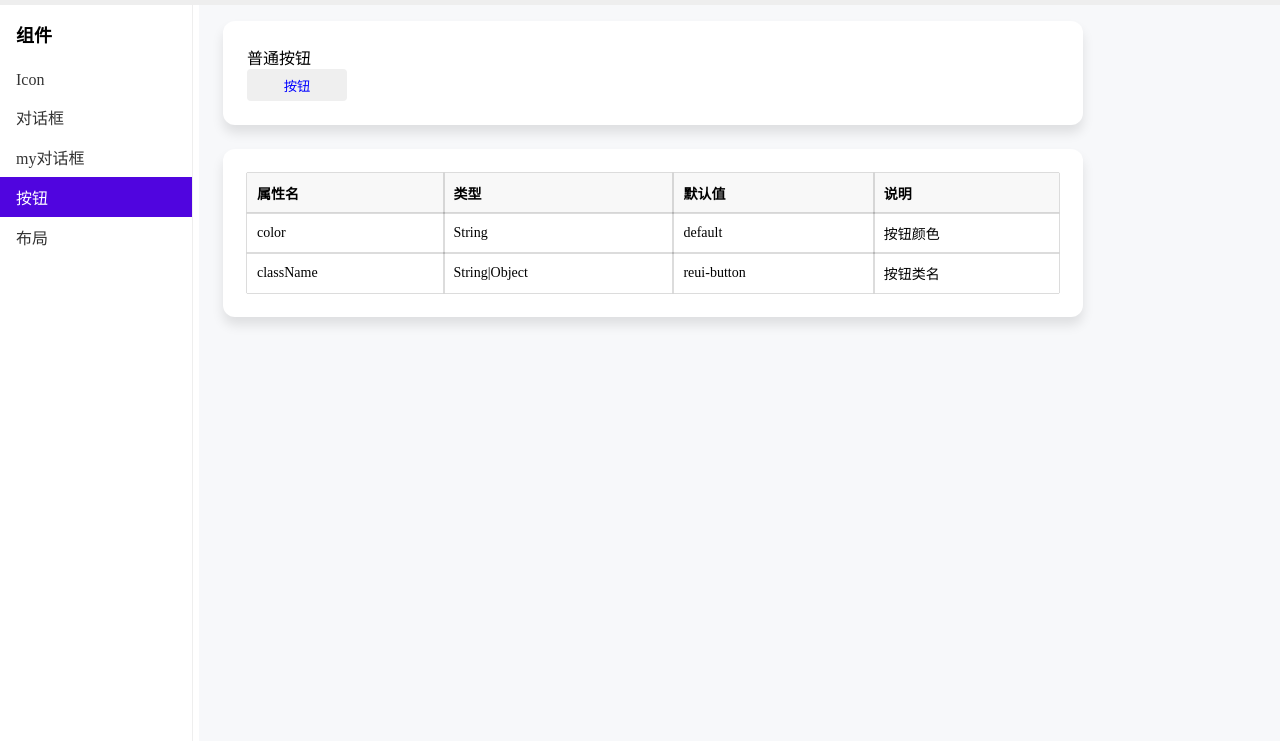
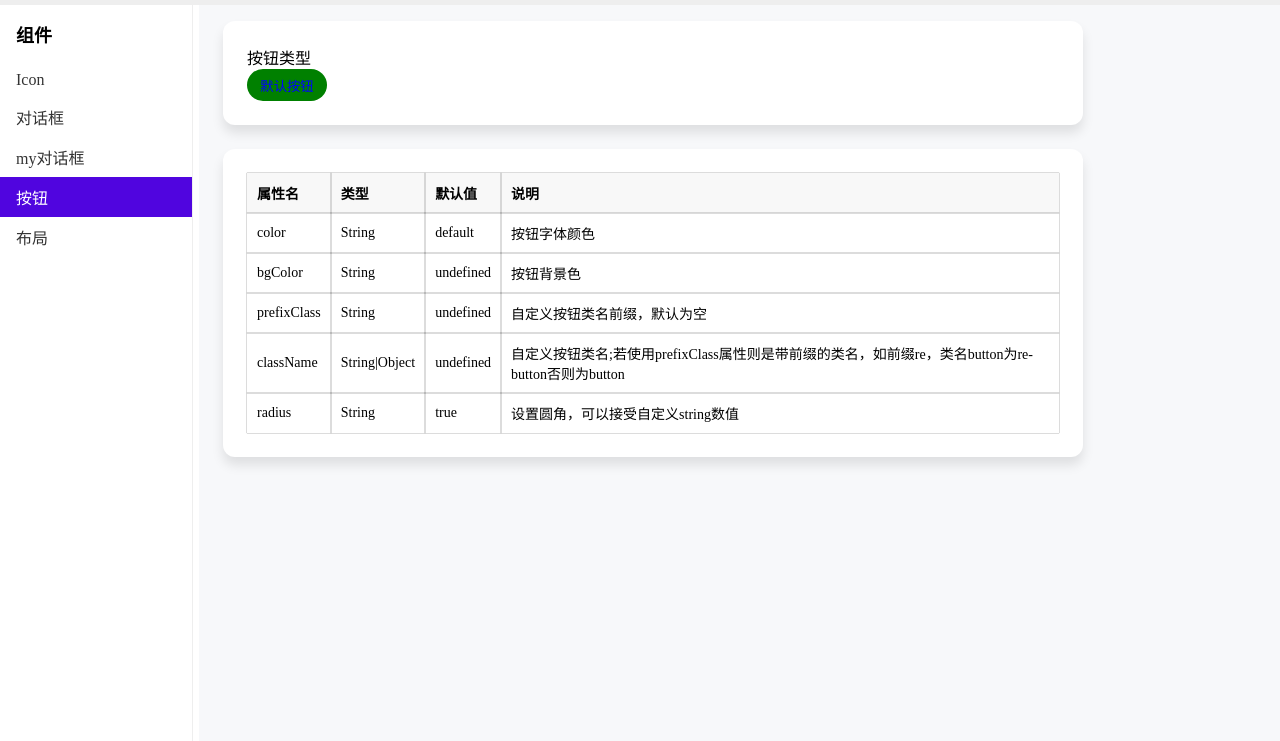
Before and after one commit to tuo-gu/Reui-site, a React app: page /#/button in a window 1280 px wide. Shown: the part 59-800 px from the top of the page. Built offline with nearby package versions, Linux system fonts and the light colour scheme.

Commit message:
按钮类名前缀，圆角

```diff
--- a/example.scss
+++ b/example.scss
@@ -41,8 +41,10 @@ body {
       font-size: 14px;
       padding: 10px;
       box-shadow: 0 0 1px rgba(0,0,0,0.8);
+      white-space: nowrap;
     }
     td:last-child{
+      white-space: pre-wrap;
     }
     >thead{
       background-color: #f8f8f8;
--- a/lib/button/button.example.tsx
+++ b/lib/button/button.example.tsx
@@ -3,12 +3,17 @@ import Button from './button';
 import Tr from '../table/tr';
 
 const ButtonExample: React.FunctionComponent = () => {
+  const test=()=>{console.log('fn');}
   return (
     <div>
       <div className={"card"}>
-        <span>普通按钮</span>
+        <span>按钮类型</span>
 
-        <Button color="blue" width="100px">按钮</Button>
+        <Button color="blue" className="button"
+                prefixClass="re"
+                radius
+                onClick={()=>{test()}}
+                bgColor='green'>默认按钮</Button>
       </div>
 
       <div className="card">
@@ -17,8 +22,12 @@ const ButtonExample: React.FunctionComponent = () => {
             <Tr td='属性名,类型,默认值,说明'/>
           </thead>
           <tbody>
-            <Tr td='color,String,default,按钮颜色'/>
-            <Tr td='className,String|Object,reui-button,按钮类名'/>
+            <Tr td='color,String,default,按钮字体颜色'/>
+            <Tr td='bgColor,String,undefined,按钮背景色'/>
+            <Tr td='prefixClass,String,undefined,自定义按钮类名前缀，默认为空'/>
+            <Tr td={`className,String|Object,undefined,自定义按钮类名;
+            若使用prefixClass属性则是带前缀的类名，如前缀re，类名button为re-button否则为button`}/>
+            <Tr td='radius,String,true,设置圆角，可以接受自定义string数值'/>
           </tbody>
         </table>
       </div>
--- a/lib/button/button.scss
+++ b/lib/button/button.scss
@@ -1,4 +1,5 @@
 button{
   border-style: none;
   padding:0 1em;
+
 }
--- a/lib/button/button.tsx
+++ b/lib/button/button.tsx
@@ -3,21 +3,31 @@ import './button.scss'
 import classes from '../helpers/classes';
 
 interface Props extends React.DetailedHTMLProps<React.ButtonHTMLAttributes<HTMLButtonElement>, HTMLButtonElement> {
-  width?:string
+  prefixClass?:string
+  bgColor?:string
+  radius?:true|string
 }
 const Button:React.FunctionComponent<Props>
   =(
     {className,
+      prefixClass,
       color,
-      width,
+      bgColor,
+      radius,
       ...restProps}
     )=>{
+  console.log(radius);
+  const radiusValue=radius===undefined?undefined:
+    (radius===true?'20px':radius)
   return (
     <div>
       <button {...restProps}
-        className={classes('reui-button', className)}
+        className={classes(prefixClass||'', className)}
         style={{color:color,
-                width:width}}
+          backgroundColor:bgColor,
+          borderRadius:radiusValue
+
+        }}
         >
         {restProps.children}
       </button>
--- a/lib/helpers/classes.tsx
+++ b/lib/helpers/classes.tsx
@@ -1,8 +1,13 @@
 function classes(...names: (string | undefined)[]) {
-  return names.filter(Boolean).join(' ');
+  return names.filter(Boolean).join('-');
 }
+export default classes;
 
-export default classes;
+// function classesAdd(...names: (string | undefined)[]) {
+//   return names.filter(Boolean).join('-');
+// }
+//
+// export default classesAdd;
 
 interface Options {
   extra: string | undefined
--- a/lib/table/tr.tsx
+++ b/lib/table/tr.tsx
@@ -4,7 +4,7 @@ interface Props {
   td:string
 }
 const Tr:React.FunctionComponent<Props>=(props)=>{
-  const arr=props.td.split(',')
+  const arr=props.td.split(',').map(a=>a.replace(/\s*/g,""))
   return (
   <tr>
     {arr.map(item=>(<td key={item}>{item}</td>))}
```
